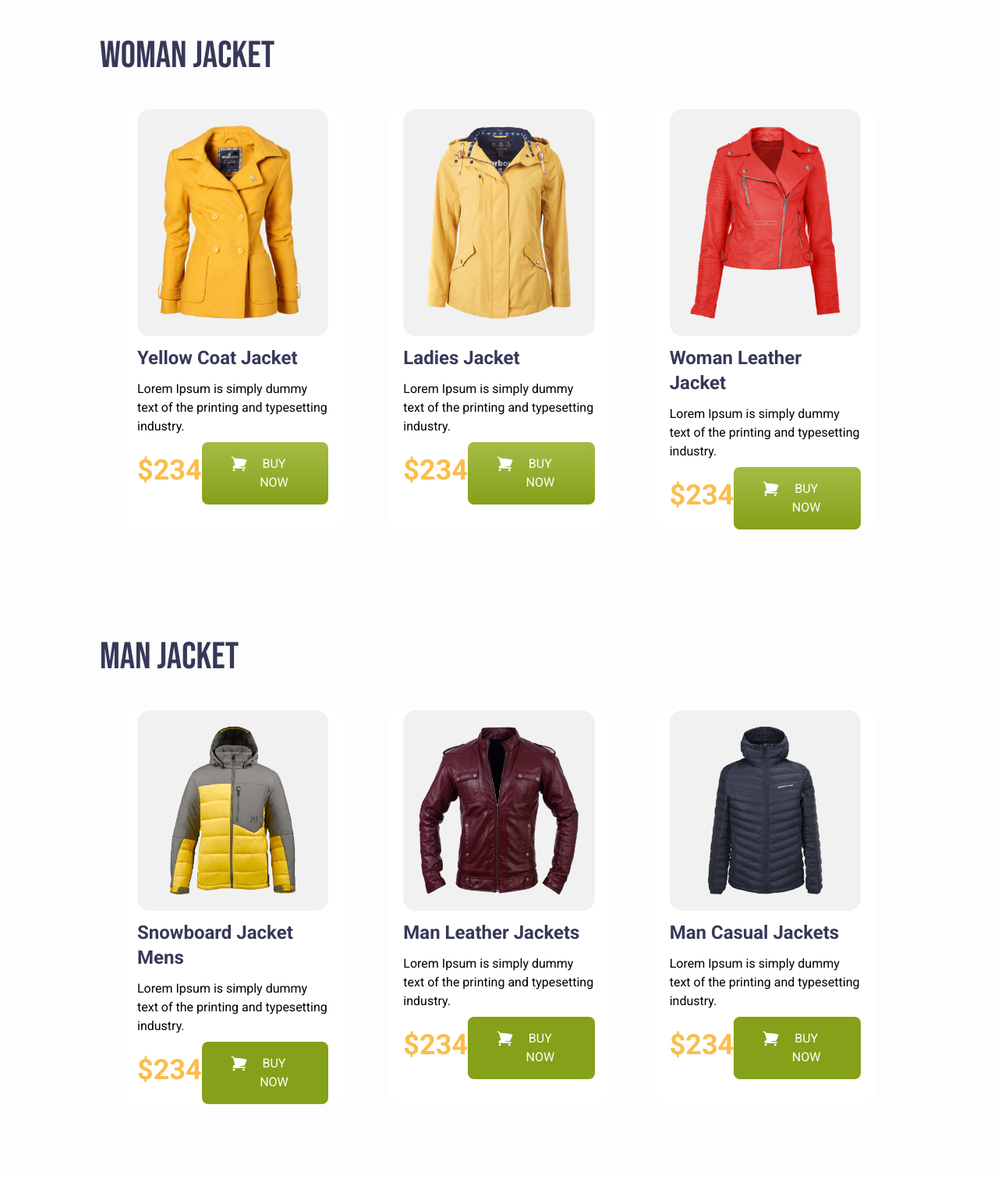
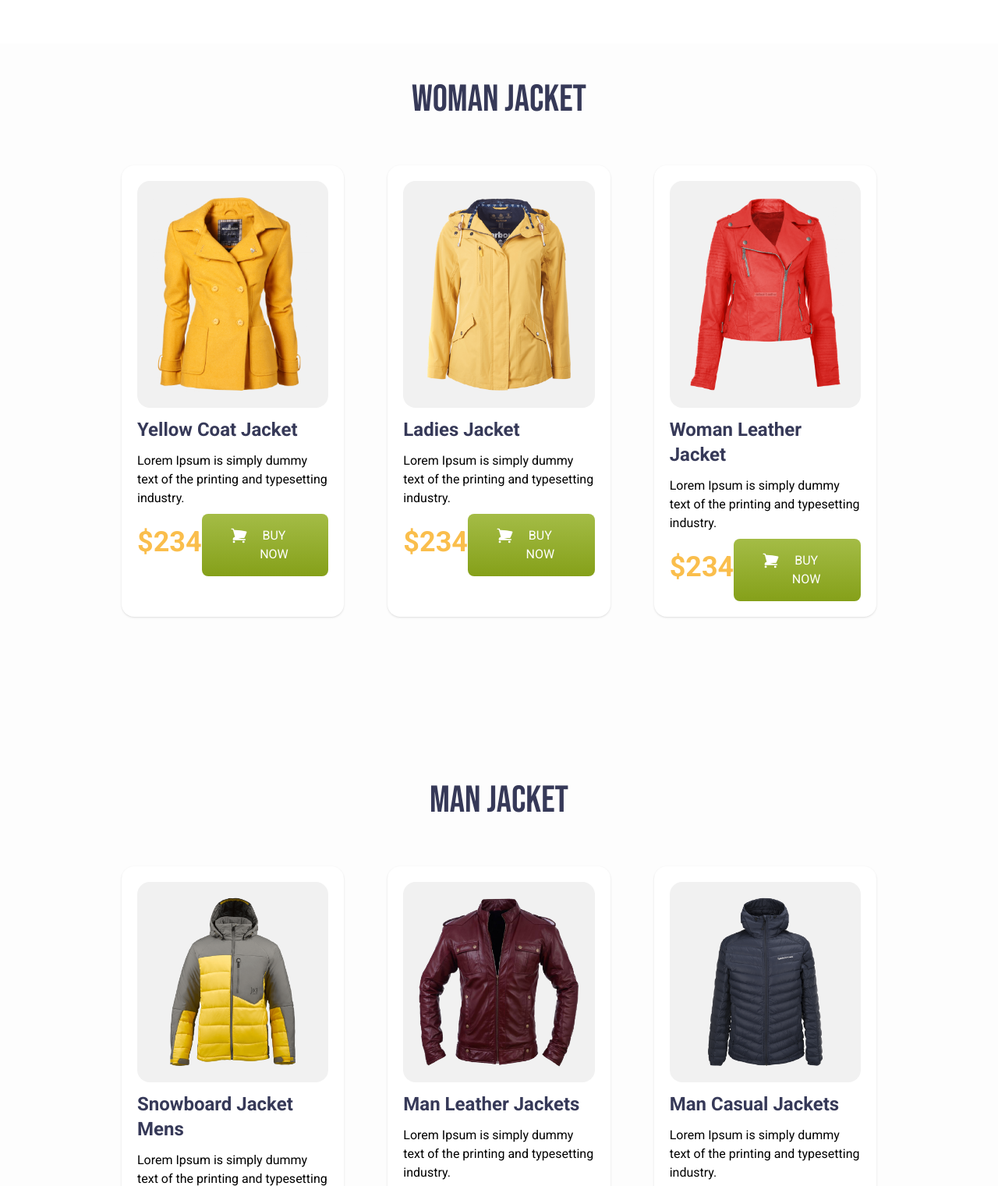
Before and after one commit to adnanmahmud0/penguin-fashion, a plain HTML site: page index.html in a window 1280 px wide. Shown: the part 658-2179 px from the top of the page at 78% size. Drawn offline with nearby package versions, Linux system fonts and the light colour scheme.

Commit message:
done 70% responsive

```diff
--- a/index.html
+++ b/index.html
@@ -57,12 +57,12 @@
         </div>
     </header>
     <main class="bg-[#FDFDFD]">
-        <section class="lg:px-32 lg:py-12">
-            <h1 class="uppercase font-bebas-neue lg:text-5xl text-[#363958]">Woman Jacket</h1>
+        <section class="lg:px-32 lg:py-12 mt-14">
+            <h1 class="uppercase font-bebas-neue lg:text-5xl text-4xl text-[#363958] text-center">Woman Jacket</h1>
             <div>
-                <div class="product-container flex justify-between my-11">
+                <div class="product-container lg:flex justify-between my-9">
                     <!-- First Jacket -->
-                    <div class="mx-7 px-5 bg-white rounded-2xl">
+                    <div class="mx-7 p-5 bg-white shadow rounded-2xl my-6">
                         <img class="p-5 bg-[#F1F1F1] rounded-2xl" src="images/jacket-1.png" alt="Yellow Coat Jacket">
                         <h2 class="text-2xl font-bold py-3 text-[#363958]">Yellow Coat Jacket</h2>
                         <p>Lorem Ipsum is simply dummy text of the printing and typesetting industry.</p>
@@ -78,7 +78,7 @@
                     </div>
 
                     <!-- Second Jacket -->
-                    <div class="mx-7 px-5 bg-white rounded-2xl">
+                    <div class="mx-7 p-5 bg-white shadow rounded-2xl my-6">
                         <img class="p-5 bg-[#F1F1F1] rounded-2xl" src="images/jacket-2.png" alt="Ladies Jacket">
                         <h2 class="text-2xl font-bold py-3 text-[#363958]">Ladies Jacket</h2>
                         <p>Lorem Ipsum is simply dummy text of the printing and typesetting industry.</p>
@@ -94,7 +94,7 @@
                     </div>
 
                     <!-- Third Jacket -->
-                    <div class="mx-7 px-5 bg-white rounded-2xl">
+                    <div class="mx-7 p-5 bg-white shadow rounded-2xl my-6">
                         <img class="p-5 bg-[#F1F1F1] rounded-2xl" src="images/jacket-3.png" alt="Woman Leather Jacket">
                         <h2 class="text-2xl font-bold py-3 text-[#363958]">Woman Leather Jacket</h2>
                         <p>Lorem Ipsum is simply dummy text of the printing and typesetting industry.</p>
@@ -111,12 +111,12 @@
                 </div>
             </div>
         </section>
-        <section class="lg:px-32 lg:py-12">
-            <h1 class="uppercase font-bebas-neue lg:text-5xl text-[#363958]">Man Jacket</h1>
+        <section class="lg:px-32 lg:py-12 mt-14">
+            <h1 class="uppercase font-bebas-neue lg:text-5xl text-4xl text-[#363958] text-center">Man Jacket</h1>
             <div>
-                <div class="product-container flex justify-between my-11">
+                <div class="product-container lg:flex justify-between my-9">
                     <!-- First Jacket -->
-                    <div class="mx-7 px-5 bg-white rounded-2xl">
+                    <div class="mx-7 p-5 bg-white shadow rounded-2xl my-6">
                         <img class="p-5 bg-[#F1F1F1] rounded-2xl" src="images/jacket-4.png" alt="Snowboard Jacket Mens">
                         <h2 class="text-2xl font-bold py-3 text-[#363958]">Snowboard Jacket Mens</h2>
                         <p>Lorem Ipsum is simply dummy text of the printing and typesetting industry.</p>
@@ -132,7 +132,7 @@
                     </div>
 
                     <!-- Second Jacket -->
-                    <div class="mx-7 px-5 bg-white rounded-2xl">
+                    <div class="mx-7 p-5 bg-white shadow rounded-2xl my-6">
                         <img class="p-5 bg-[#F1F1F1] rounded-2xl" src="images/jacket-5.png" alt="Man Leather Jackets">
                         <h2 class="text-2xl font-bold py-3 text-[#363958]">Man Leather Jackets</h2>
                         <p>Lorem Ipsum is simply dummy text of the printing and typesetting industry.</p>
@@ -148,7 +148,7 @@
                     </div>
 
                     <!-- Third Jacket -->
-                    <div class="mx-7 px-5 bg-white rounded-2xl">
+                    <div class="mx-7 p-5 bg-white shadow rounded-2xl my-6">
                         <img class="p-5 bg-[#F1F1F1] rounded-2xl" src="images/jacket-6.png" alt="Man Casual Jackets">
                         <h2 class="text-2xl font-bold py-3 text-[#363958]">Man Casual Jackets</h2>
                         <p>Lorem Ipsum is simply dummy text of the printing and typesetting industry.</p>
@@ -168,10 +168,10 @@
 
     </main>
     <footer>
-        <section class="lg:px-32 lg:py-12">
-            <div class="flex items-center mb-20">
+        <section class="lg:px-32 lg:py-12 px-4">
+            <div class="lg:flex items-center mb-20">
                 <!-- Left Side - Features -->
-                <div class="w-2/5 space-y-5">
+                <div class="lg:w-2/5 space-y-5">
                     <!-- Feature 1 -->
                     <div class="flex items-start bg-white rounded-xl shadow p-5 items-center">
                         <img src="icons/house.png" alt="Perfect Fit Icon" class="w-14 h-14 mr-8">
@@ -199,7 +199,7 @@
                 </div>
 
                 <!-- Right Side - Illustration -->
-                <div class="w-3/5 flex justify-center">
+                <div class="lg:w-3/5 flex justify-center">
                     <img src="images/shopping.png" alt="Shopping Illustration" class="w-4/5">
                 </div>
             </div>
```
